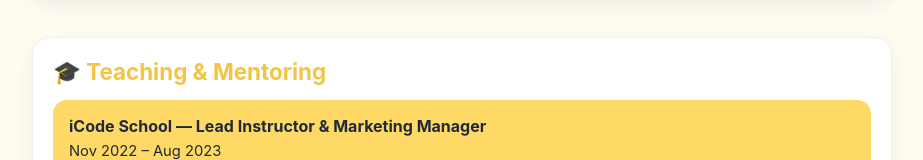
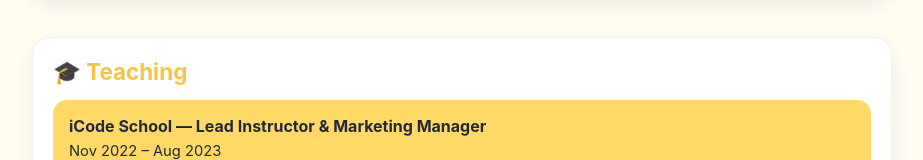
Before and after one commit to shriya-rudraraju/personalwebsite, a plain HTML site: page index.html in a window 1280 px wide. Shown: the part 1118-1278 px from the top of the page, without its empty margins (178-1101 px from the left). Drawn offline with Linux system fonts and the light colour scheme.

Commit message:
teaching head line

```diff
--- a/index.html
+++ b/index.html
@@ -117,7 +117,7 @@
 
     <section>
       <div class="card">
-        <h3 class="section-title">🎓 Teaching & Mentoring</h3>
+        <h3 class="section-title">🎓 Teaching</h3>
         <div class="resume-grid">
           <div class="res-item">
             <h4>iCode School — Lead Instructor & Marketing Manager</h4>
```
